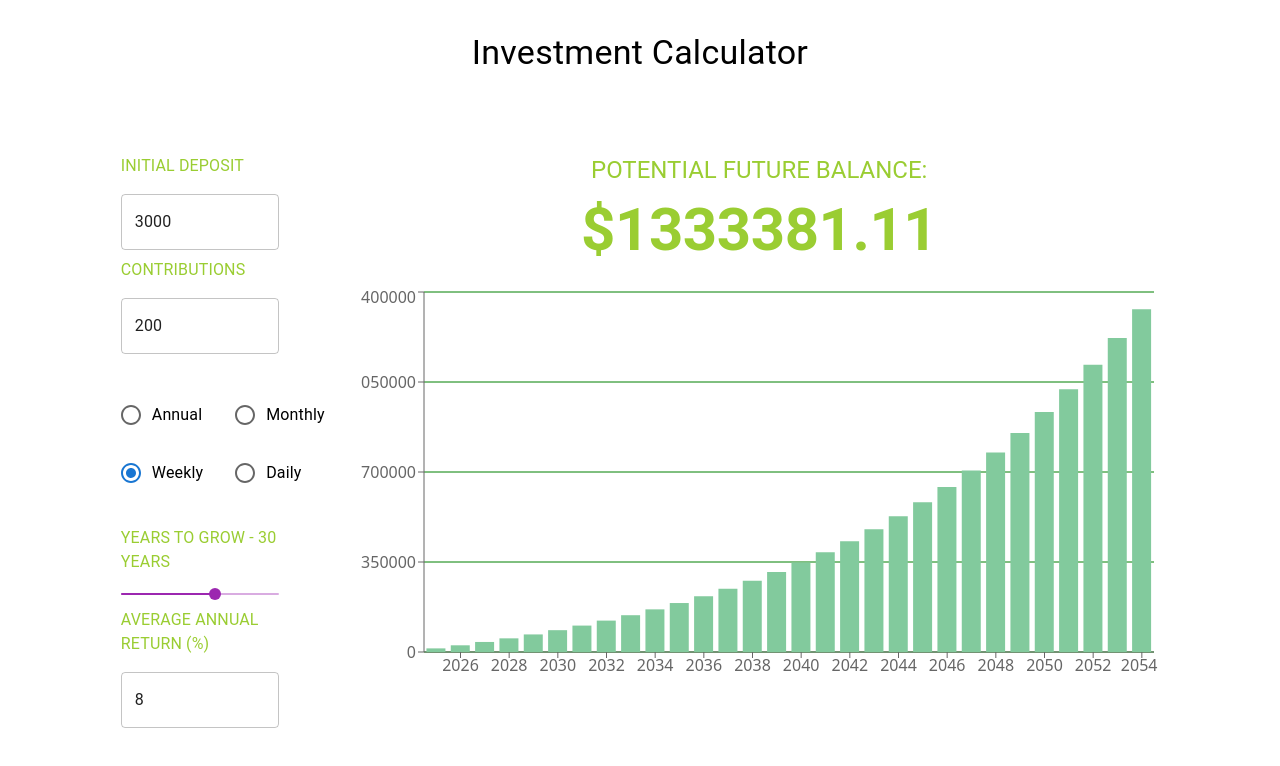
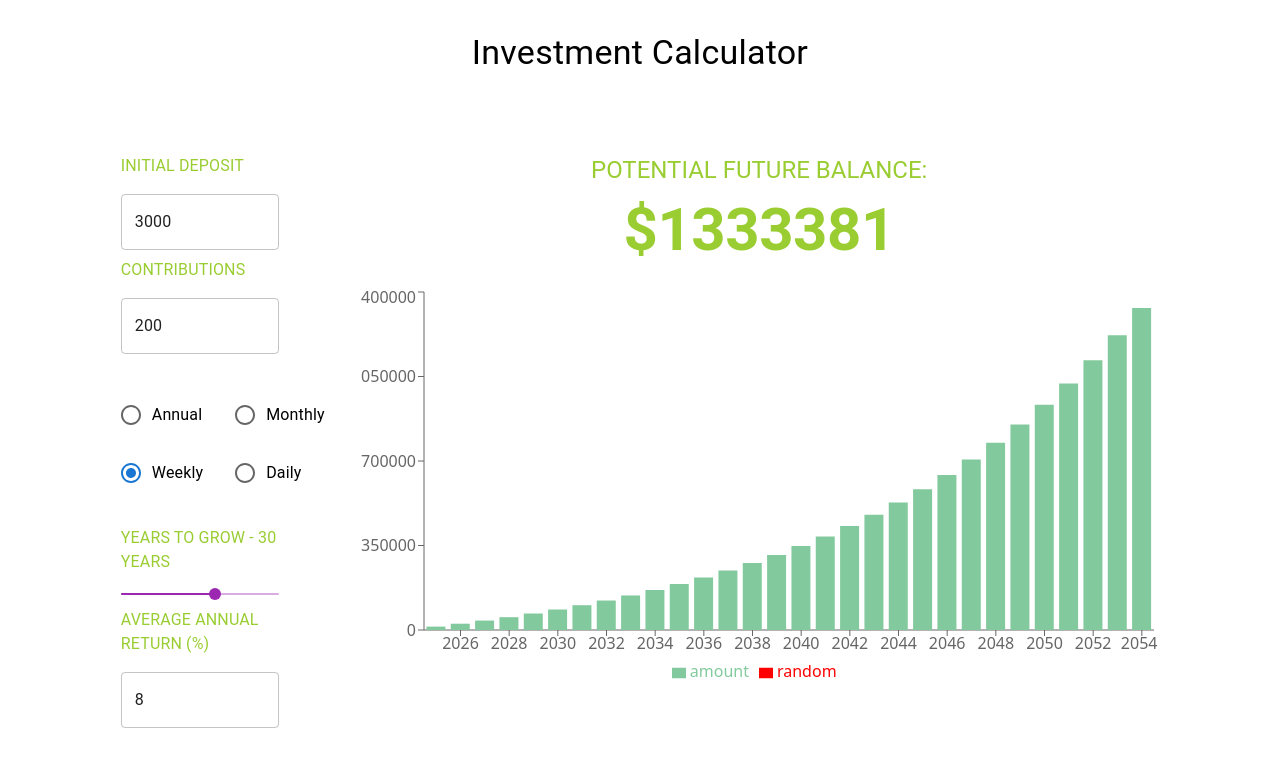
Before and after one commit to Vishakhavel/investment-calc, a React (Create React App) app: page / in a window 1280 px wide. Shown: the top 766 px of the page. Built offline with nearby package versions, Linux system fonts and the light colour scheme.

Commit message:
added interest to legend

```diff
--- a/src/components/InvestmentCalc.jsx
+++ b/src/components/InvestmentCalc.jsx
@@ -1,4 +1,4 @@
-import React, { useState } from 'react';
+import React, { useState, useEffect } from 'react';
 // import { style } from './style';
 // import styled from 'styled-components';
 import './InvestmentCalc.css';
@@ -33,6 +33,9 @@ const InvestmentCalculator = () => {
   const [yearsToGrow, setYearsToGrow] = useState(30);
   const [annualReturn, setAnnualReturn] = useState(8);
 
+  let adjustedContributions = contributions === '' ? 0 : Number(contributions),
+    adjustedInitialDeposit = initialDeposit === '' ? 0 : Number(initialDeposit);
+
   const calculateFutureBalance = () => {
     const n =
       contributionFrequency === 'weekly'
@@ -42,11 +45,16 @@ const InvestmentCalculator = () => {
         : 1;
     const r = annualReturn / 100 / n;
     const t = yearsToGrow * n;
-    let futureBalance = initialDeposit * Math.pow(1 + r, t);
+    let futureBalance = adjustedInitialDeposit * Math.pow(1 + r, t);
     for (let i = 1; i <= t; i++) {
-      futureBalance += contributions * Math.pow(1 + r, t - i);
+      futureBalance += adjustedContributions * Math.pow(1 + r, t - i);
     }
-    return futureBalance.toFixed(2);
+    console.log({
+      futureBalance,
+      adjustedContributions,
+      adjustedInitialDeposit,
+    });
+    return Math.floor(futureBalance);
   };
 
   const generateChartData = () => {
@@ -70,23 +78,32 @@ const InvestmentCalculator = () => {
     }
     const r = annualReturn / 100 / n;
     const t = yearsToGrow * n;
-    let balance = initialDeposit;
+    let balance = adjustedInitialDeposit;
     const data = [];
     for (let i = 1; i <= t; i++) {
-      balance = balance * (1 + r) + contributions;
+      let amount = balance * (1 + r) + adjustedContributions;
+      let interest = amount - balance;
+      balance = balance * (1 + r) + adjustedContributions;
       if (i % n === 0) {
-        data.push({ year: 2024 + Math.floor(i / n), balance: balance });
+        data.push({
+          year: 2024 + Math.floor(i / n),
+          amount: Math.floor(amount),
+          interest: Math.floor(interest),
+          random: 2,
+        });
       }
     }
     return data;
   };
 
-  const barChartOptions = {
-    grid: {
-      horizontal: true,
-      vertical: false,
-    },
-  };
+  console.log('generateChartData', generateChartData());
+
+  // const barChartOptions = {
+  //   grid: {
+  //     horizontal: true,
+  //     vertical: false,
+  //   },
+  // };
 
   const CustomizedLabel = (props) => (
     <Box {...props}>
@@ -130,7 +147,7 @@ const InvestmentCalculator = () => {
           <TextField
             type='number'
             value={initialDeposit}
-            onChange={(e) => setInitialDeposit(Number(e.target.value))}
+            onChange={(e) => setInitialDeposit(e.target.value)}
             // fullWidth
             margin='normal'
           />
@@ -140,7 +157,7 @@ const InvestmentCalculator = () => {
           <TextField
             type='number'
             value={contributions}
-            onChange={(e) => setContributions(Number(e.target.value))}
+            onChange={(e) => setContributions(e.target.value)}
             // fullWidth
             margin='normal'
           />
@@ -233,17 +250,16 @@ const InvestmentCalculator = () => {
             width={800}
             height={400}
             data={generateChartData()}
-            {...barChartOptions}
+            // {...barChartOptions}
           >
-            {/* displays the grid lines. */}
-            {/* fill='#F6DA0D' */}
-            <CartesianGrid vertical={false} stroke='green' />
+            {/* <CartesianGrid vertical={false} stroke='green' /> */}
             <XAxis dataKey='year' />
             {/* the graph should move to the right if the number gets huge on the Y axis. handle this. */}
             <YAxis />
             <Tooltip />
-            {/* <Legend /> */}
-            <Bar dataKey='balance' label={<CustomizedLabel />} fill='#82ca9d' />
+            <Legend />
+            <Bar dataKey='amount' stackId='a' fill='#82ca9d' />
+            <Bar dataKey='random' stackId='a' fill='red' />
           </BarChart>
         </Stack>
       </Box>
```
